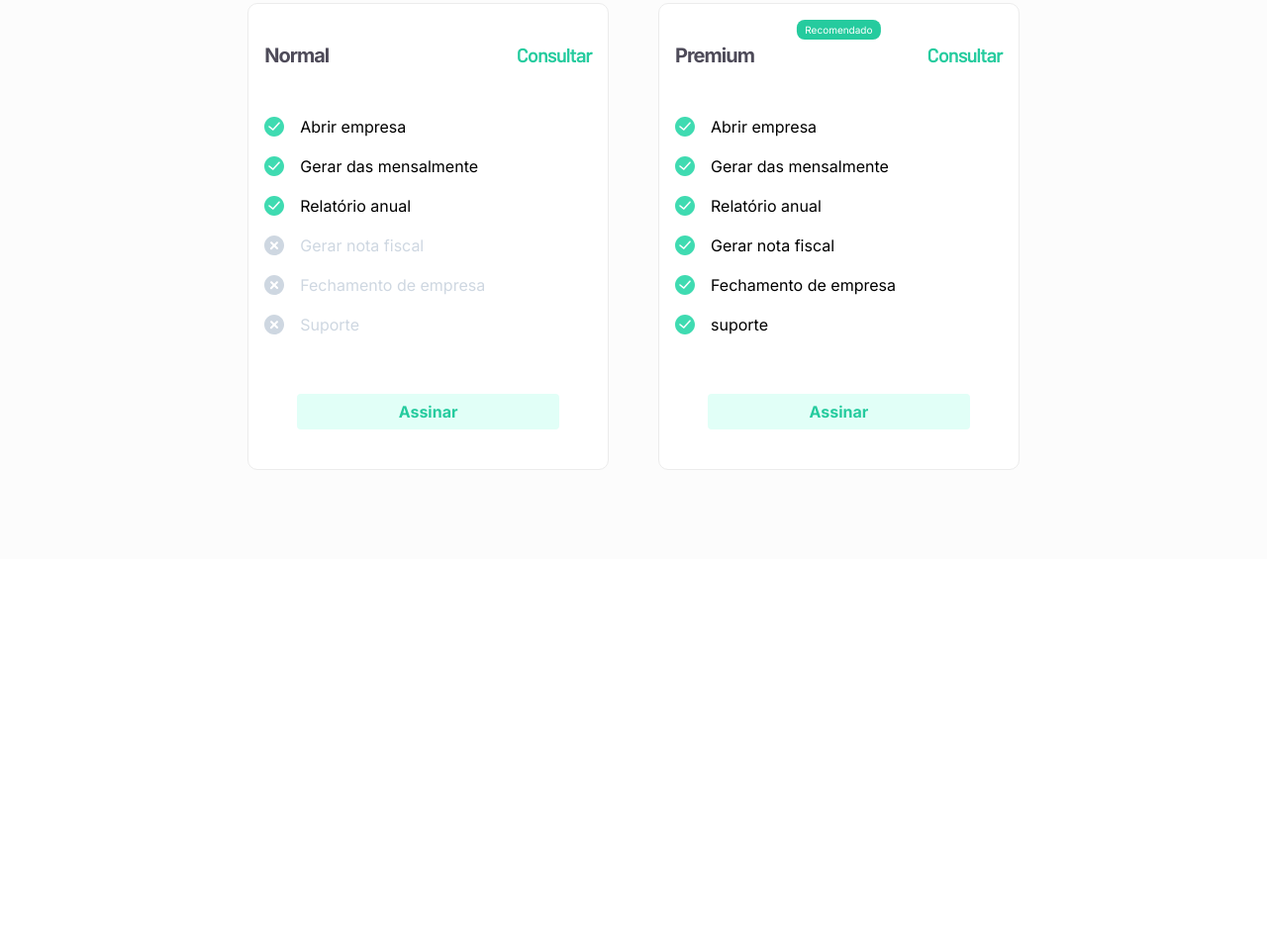
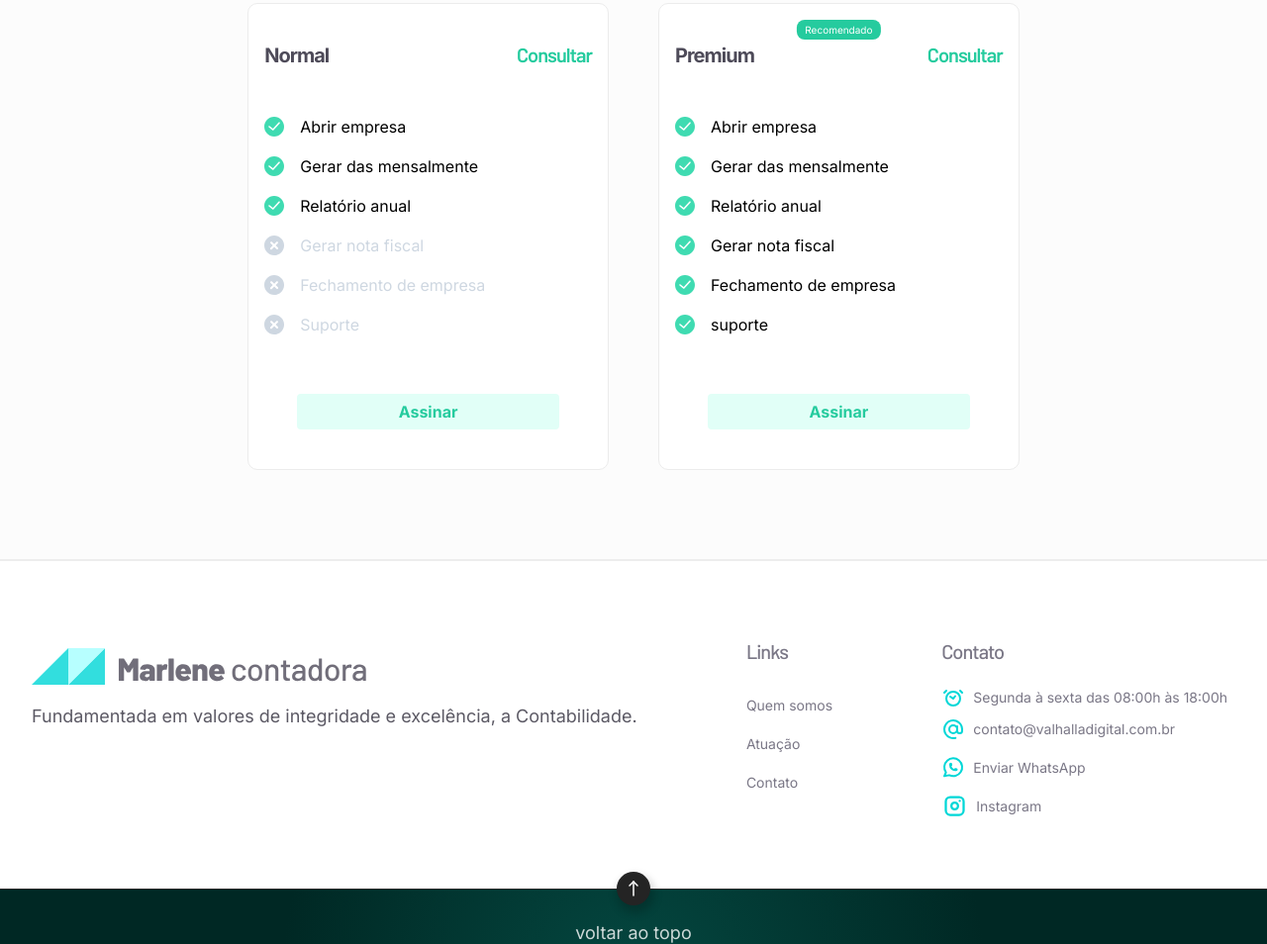
Before and after one commit to wagstalos/projeto-mei, a website: page index.html in a window 1280 px wide. Shown: the part 1846-2800 px from the top of the page at 99% size. Before the commit the page ends 2411 px from the top, so only its background shows below. Drawn offline with Linux system fonts and the light colour scheme; no server answers.

Commit message:
📦 NEW: section footer

```diff
--- a/index.html
+++ b/index.html
@@ -22,7 +22,7 @@
 </head>
 
 <body>
-  <header>
+  <header id="hero">
     <div class="container">
       <a href="./img/logo.svg" class="logo">
         <img src="./img/logo.svg" alt="Logo marlene" width="230px" />
@@ -34,7 +34,7 @@
             <!-- <img src="img/polygon.svg" alt="" /> -->
           </li>
           <li>
-            <a href="#servicos">Nossos Serviços </a>
+            <a href="#servicos">Atuação </a>
             <!-- <img src="img/polygon.svg" alt="" /> -->
           </li>
           <li>
@@ -84,30 +84,20 @@
 
         <ul class="menu-mobile__links">
           <li>
-            <a href="#quem-somos">
-              <span data-i18n="quem_somos">Quem somos</span>
+            <a href="#about">
+              <span>Quem somos</span>
             </a>
           </li>
           <li>
-            <a href="#atuacao">
-              <span data-i18n="atuacao">Atuação</span>
-            </a>
-          </li>
-          <li>
-            <a href="#projetos">
-              <span data-i18n="servicos">Projetos</span>
+            <a href="#servicos">
+              <span>Atuação</span>
             </a>
           </li>
 
-          <!-- <li>
-            <a href="#carreira">
-              <span data-i18n="carreira">Carreira</span>
-            </a>
-          </li> -->
 
           <li class="btn-contrast">
             <a href="#contato">
-              <span data-i18n="contato">Contato</span>
+              <span>Contato</span>
             </a>
           </li>
 
@@ -269,6 +259,111 @@
     </div>
   </section>
 
+  <footer>
+    <div class="container color-dark">
+
+      <div class="d-flex">
+
+        <a href="#hero" class="" id="logo">
+
+          <p class="logotipo"><img src="img/logo.svg" alt=""></p>
+
+          <p class="footer_description mt-4">Fundamentada em valores de integridade e excelência, a Contabilidade.</p>
+        </a>
+
+        <div>
+          <h4>Links</h4>
+          <ul>
+            <li><a href="#quem-somos">Quem somos</a></li>
+            <li><a href="#atuacao">Atuação</a></li>
+            <li><a href="#conato">Contato</a> </li>
+          </ul>
+        </div>
+
+
+        <div>
+          <h4>Contato</h4>
+          <ul>
+            <li>
+              <span>
+                <img src="img/icon-clock.svg" alt="icone relogio">
+              </span>
+
+              <span> Segunda à sexta das 08:00h às 18:00h</span>
+
+            </li>
+            <li>
+              <span>
+                <img src="img/icon-mail.svg" alt="icone email">
+              </span>
+              <a href="mailto:contato@valhalladigital.com.br">contato@valhalladigital.com.br</a>
+
+            </li>
+
+            <li> <span>
+                <img src="img/icon-whats.svg" alt="icone whatsapp">
+              </span>
+              <!-- <a href="https://api.whatsapp.com/send?l=pt_BR&phone=5517991159476">Whatsapp</a> -->
+              <a
+                href="https://api.whatsapp.com/send?l=pt_BR&phone=5517991159476&text=Ol%C3%A1%2C%20vim%20atrav%C3%A9s%20do%20site.">Enviar
+                WhatsApp</a>
+
+            </li>
+
+            <li> <span>
+                <svg xmlns="http://www.w3.org/2000/svg" class="icon icon-tabler icon-tabler-brand-instagram" width="27"
+                  height="27" viewBox="0 0 24 24" stroke-width="2" stroke="#00d7d7" fill="none" stroke-linecap="round"
+                  stroke-linejoin="round">
+                  <path stroke="none" d="M0 0h24v24H0z" fill="none" />
+                  <path d="M4 4m0 4a4 4 0 0 1 4 -4h8a4 4 0 0 1 4 4v8a4 4 0 0 1 -4 4h-8a4 4 0 0 1 -4 -4z" />
+                  <path d="M12 12m-3 0a3 3 0 1 0 6 0a3 3 0 1 0 -6 0" />
+                  <path d="M16.5 7.5l0 .01" />
+                </svg>
+              </span>
+
+              <a
+                href="https://api.whatsapp.com/send?l=pt_BR&phone=5517991159476&text=Ol%C3%A1%2C%20vim%20atrav%C3%A9s%20do%20site.">Instagram</a>
+
+            </li>
+          </ul>
+
+        </div>
+
+
+
+      </div>
+
+    </div>
+    <div class="credits">
+      <a href="#hero" class="btn-top" aria-label="Botão para subir para o topo do site">
+        <svg xmlns="http://www.w3.org/2000/svg" class="icon-tabler icon-tabler-arrow-narrow-up" width="24" height="24"
+          viewBox="0 0 24 24" stroke-width="1.5" stroke="#ffffff" fill="none" stroke-linecap="round"
+          stroke-linejoin="round">
+          <path stroke="none" d="M0 0h24v24H0z" fill="none" />
+          <path d="M12 5l0 14" />
+          <path d="M16 9l-4 -4" />
+          <path d="M8 9l4 -4" />
+        </svg></a>
+      <p class="d-center color-light text-center">voltar ao topo</p>
+
+
+      <div class="container wps-games">
+        <div><b> © Mei Contabilidade 2024.</b> All rights reserved. </div>
+
+
+
+        <div class="d-flex align-center">
+          Desenvolvido por: <a href="https://wpsgames.com.br"><img src="https://wpsgames.com.br/img/logo.png"
+              alt="wps games" width="30px"></a>
+        </div>
+
+      </div>
+
+
+    </div>
+
+  </footer>
+
   <div class="btn-whats" id="whatsAppBtn" style="display: block;">
     <a href="https://api.whatsapp.com/send?l=pt_BR&amp;phone=55119999999" target="_blank"
       aria-label="instagram da backlgrs"><svg xmlns="http://www.w3.org/2000/svg"
--- a/scss/_common.scss
+++ b/scss/_common.scss
@@ -16,6 +16,10 @@
 
 .text-dark {
     color: $gray-600;
+}
+
+.color-light {
+    color: $white;
 }
 
 .text-cancel {
--- a/scss/_footer.scss
+++ b/scss/_footer.scss
@@ -0,0 +1,125 @@
+footer {
+    background-color: $white;
+
+    padding-top: 8rem;
+    font-size: 2rem;
+    font-size: 1.4rem;
+    line-height: 165%;
+    color: #c6c5ce;
+    border-top: 2px solid #ededed;
+    z-index: 1;
+    position: relative;
+
+    .footer_description {
+        max-width: 100%;
+    }
+
+    .d-flex {
+        justify-content: space-between;
+
+        h4 {
+            margin-bottom: $gutter * 3;
+            color: $gray-300;
+        }
+
+        a {
+            color: $gray-300;
+            margin: $gutter 0;
+
+            &:hover {
+                color: $green;
+            }
+        }
+
+        address {
+            a {
+                display: flex;
+                align-items: center;
+                margin-bottom: $gutter * 3;
+            }
+            span {
+                margin-right: $gutter * 2;
+            }
+        }
+
+        ul {
+            li {
+                display: flex;
+                align-items: center;
+
+                span {
+                    margin-right: $gutter;
+                    display: flex;
+                    align-items: center;
+                    color: $gray-300;
+                }
+            }
+        }
+    }
+
+    .credits {
+        border-top: 1px solid #272727;
+        padding: 3rem 0;
+        margin-top: $gutter * 8;
+        position: relative;
+        background: radial-gradient(circle at 50% 72%, #044740 0, #002824 55%);
+        background-color: #170027;
+
+        .btn-top {
+            position: absolute;
+            top: -18px;
+            left: 50%;
+            -webkit-transform: translateX(-50%);
+            transform: translateX(-50%);
+            background-color: $black;
+            color: $white;
+            border-radius: 80px;
+            width: 34px;
+            height: 34px;
+
+            display: flex;
+            align-items: center;
+            justify-content: center;
+
+            -webkit-box-shadow: 2px 6px 10px 2px rgba(0, 0, 0, 0.2);
+            box-shadow: 2px 6px 10px 2px rgba(0, 0, 0, 0.2);
+
+            transition: all 0.3s;
+
+            &:hover {
+                background-color: $green;
+            }
+        }
+
+        .container {
+            @include flex(row, center, space-between);
+        }
+
+        .e-font-icon-svg {
+            width: 24px;
+            color: $brand-green;
+            margin-right: $gutter * 2;
+        }
+    }
+
+    @include responsive(600px) {
+        .d-flex {
+            flex-direction: column;
+            h4 {
+                margin: ($gutter * 3) 0;
+            }
+        }
+        .wps-games {
+            margin-top: $gutter * 2;
+            display: flex;
+            flex-direction: column;
+        }
+    }
+
+    @include responsive(500px) {
+        .credits {
+            z-index: 11;
+            background-color: $green;
+        }
+    }
+}
```
Also changed, not shown: css/main.css, img/icon-clock.svg (added), img/icon-mail.svg (added), img/icon-whats.svg (added).
